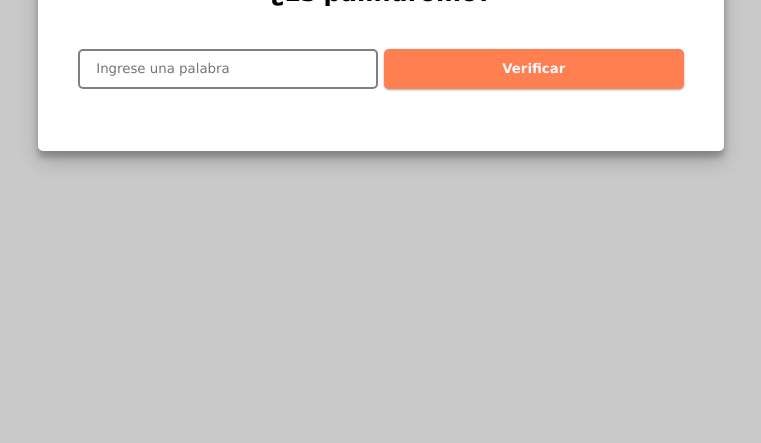
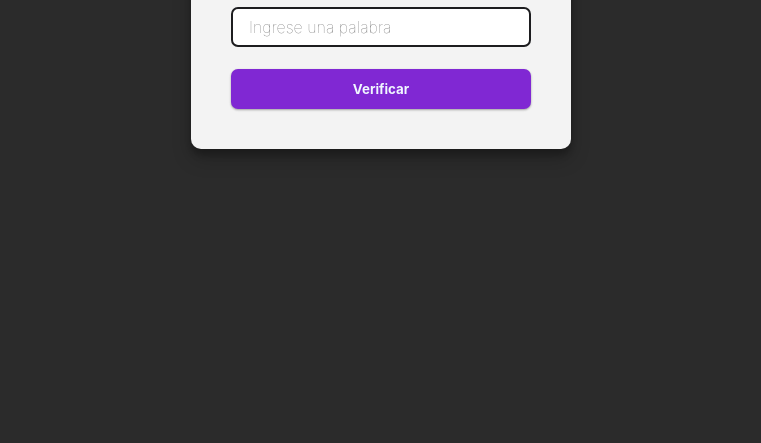
Before and after one commit to ch-martinez/js-palindromo, a website built with Vite: page index.html in a window 1280 px wide. Shown: the part 373-816 px from the top of the page, without its empty margins (259-1020 px from the left). Built offline with nearby package versions, Linux system fonts and the light colour scheme; files whose address does not match are found by name; a web font is replaced by a local one.

Commit message:
Corregidos estilos de mensajes de respuesta y agregado background

```diff
--- a/index.html
+++ b/index.html
@@ -9,14 +9,13 @@
   </head>
   <body>
       <form class="form" id="form" action="">
-        <h2 class="title">¿Es palindromo?</h2>
+        <h1 class="form__item title">¿Es palindromo?</h1>
 
-        <div class="form__container">
-          <input class="form__item form__input" type="text" name="" id="input" placeholder="Ingrese una palabra">
-          <button class="form__item  form__button" type="submit" id="button">Verificar</button>
-        </div>
+        <input class="form__item form__input" type="text" name="" id="input" placeholder="Ingrese una palabra">
+        <div class="form__item form__container form__message no_palindromo hide" id="message"></div>
 
-        <div class="form__container form__message" id="message"></div>
+        <button class="form__item  form__button" type="submit" id="button">Verificar</button>
+
       </form>
     <script type="module" src="/main.js"></script>
   </body>
--- a/style.css
+++ b/style.css
@@ -1,19 +1,35 @@
+@font-face {
+  font-family: 'Inter';
+  src: url('https://assets.website-files.com/605739cf94ca6b3bfeae0833/610e5a810625e1731fb8af32_inter-v3-latin-regular.woff2') format('woff2'), url('https://assets.website-files.com/605739cf94ca6b3bfeae0833/610e5a8135ff85176ee0129e_inter-v3-latin-regular.woff') format('woff');
+  font-weight: 400;
+  font-style: normal;
+  font-display: swap;
+}
+
+:root{
+  --font: #1d1d1f;
+}
+
 *{
   box-sizing: border-box;
-  font-family: Verdana, Geneva, Tahoma, sans-serif;
   font-weight: bold;
+  font-family: 'Inter';
 }
 
 body{
-  background-color: rgb(201, 201, 201);
+  background-image: url(public/bg.jpg);
+  background-color: #2b2b2b;
   display: flex;
   justify-content: center;
   align-items: center;
   height: 100vh;
+  margin: 0;
+  padding: 0;
+
 }
 
 .form{
-  background-color: white;
+  background-color: #fffffff1;
   padding: 2.5rem;
 
   display: flex;
@@ -21,34 +37,39 @@ body{
   align-items: center;
   justify-content: center;
   gap: 1.4rem;
-  border-radius: 5px;
+  border-radius: 10px;
   box-shadow: 0 10px 20px rgba(0,0,0,0.19), 0 6px 6px rgba(0,0,0,0.23);
 }
 
-.form__container{
-
+.title{
+  color: var(--font);
+  text-align: center;
 }
 
 .form__item{
   border-style: none;
-  width: 300px;
+  min-width: 300px;
   height: 40px;
-  border-radius: 5px;
+  border-radius: 7px;
+  margin: 0;
+  padding: 0 1rem;
 }
 
 .form__input{
-  border: 2px solid gray;
+  border: 2px solid var(--font);
   font-weight: 100;
   color: rgb(168, 168, 168);
   padding-left: 1rem;
+  font-size: 1rem;
 }
 
-.form__button{
-  border-style: none;
-  background-color: coral;
-  color: aliceblue;
-  box-shadow: 0 1px 3px rgba(0,0,0,0.12), 0 1px 2px rgba(0,0,0,0.24);
-  transition: all 0.3s cubic-bezier(.25,.8,.25,1);
+.form__input:focus, .form__input:hover{
+  outline: none;
+  border: 2px solid #6000ba;
+}
+
+.form__input:focus{
+  color: #2b2b2b;
 }
 
 .form__message{
@@ -56,13 +77,30 @@ body{
   display: flex;
   align-items: center;
   justify-content: center;
+}
 
+.form__button{
+  border-style: none;
+  background-color: #8028d3;
+  color: aliceblue;
+  cursor: pointer;
+  box-shadow: 0 1px 3px rgba(0,0,0,0.12), 0 1px 2px rgba(0,0,0,0.24);
+  transition: all 0.3s cubic-bezier(.25,.8,.25,1);
+}
+
+.form__button:hover{
+  color: #2b2b2b;
+  background-color: #bd84f3;
 }
 
 .no_palindromo{
-  color: crimson;
+  background-color: #f44336;
 }
 
 .palindromo{
-  color:greenyellow
+  background-color: #4CAF50;
 }
+
+.hide{
+  display: none;
+}
```
